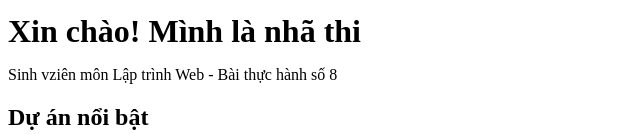
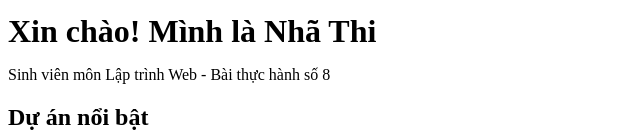
Before and after one commit to thinha023-collab/my-portfolio, a plain HTML site: page index.html in a window 1280 px wide. Shown: the part 197-331 px from the top of the page, without its empty margins (0-640 px from the left). Drawn offline with Linux system fonts and the light colour scheme.

Commit message:
Restore index.html with original content

```diff
--- a/index.html
+++ b/index.html
@@ -17,8 +17,8 @@
   <header class="hero" id="home">
     <img src="assets/img/avatar.jpg" alt="Ảnh đại diện của Nhã Thi" class="avatar">
 
-    <h1>Xin chào! Mình là nhã thi</h1>
-    <p>Sinh vziên môn Lập trình Web - Bài thực hành số 8</p>
+    <h1>Xin chào! Mình là Nhã Thi</h1>
+    <p>Sinh viên môn Lập trình Web - Bài thực hành số 8</p>
   </header>
 
   <section id="about">
@@ -31,4 +31,5 @@
   </section>
 
 </body>
+
 </html>
```
